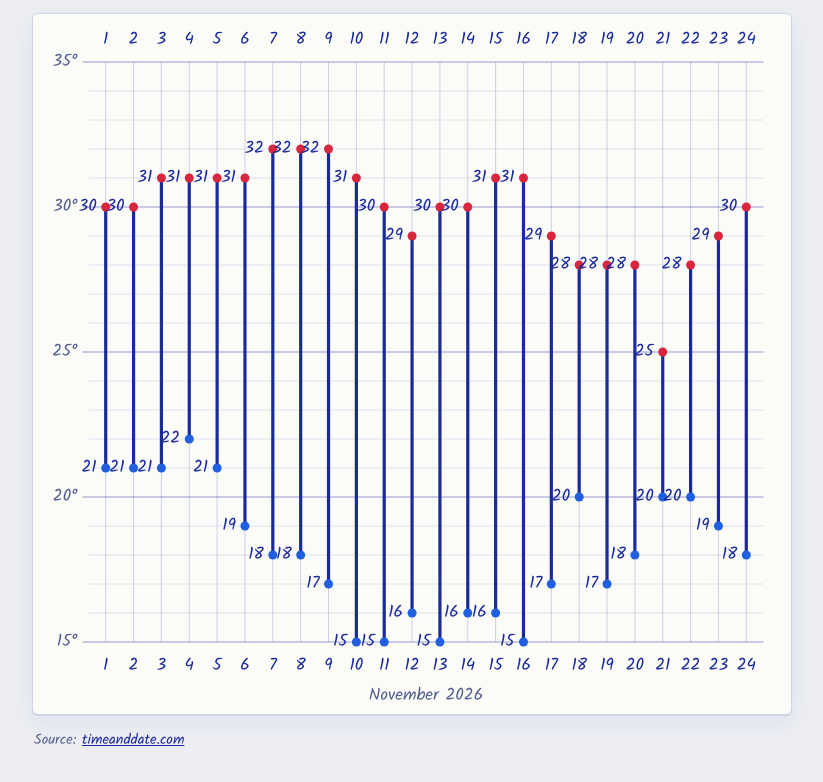
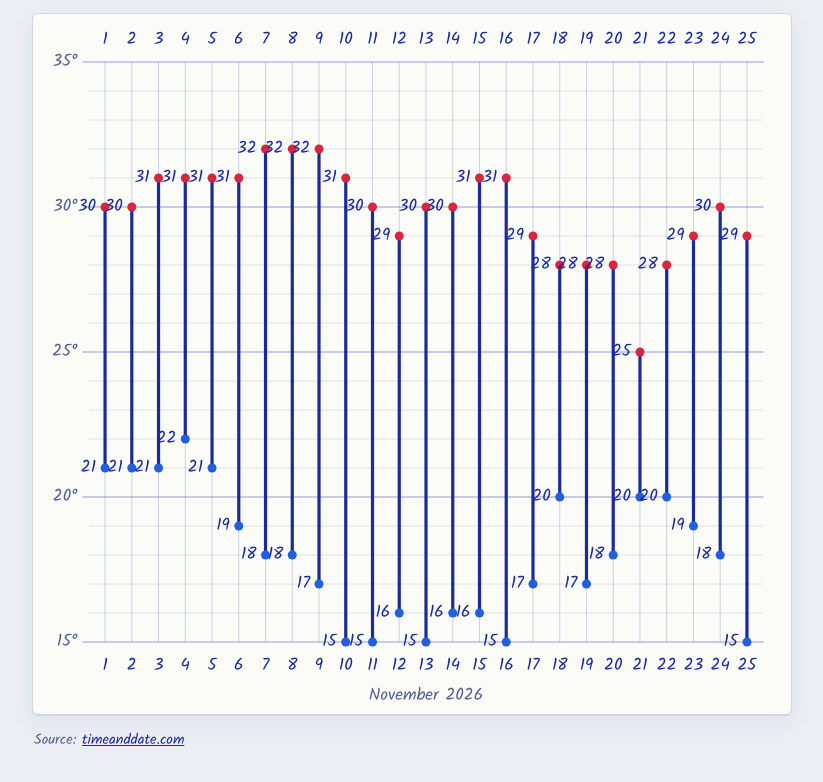
Before and after one commit to asingh44878/temp-nov-2026, a plain HTML site: page index.html in a window 1280 px wide. Shown: the part 94-876 px from the top of the page, without its empty margins (228-1051 px from the left). Drawn offline with nearby package versions, Linux system fonts and the light colour scheme.

Commit message:
Add weather data for day 25

```diff
--- a/index.html
+++ b/index.html
@@ -122,7 +122,8 @@
     { day: 21, min: 20, max: 25},
     { day: 22, min: 20, max: 28},
     { day: 23, min: 19, max: 29},
-    { day: 24, min: 18, max: 30}
+    { day: 24, min: 18, max: 30},
+    { day: 25, min: 15, max: 29}
   ];
 
   const Y_MIN = 15, Y_MAX = 35;
```
